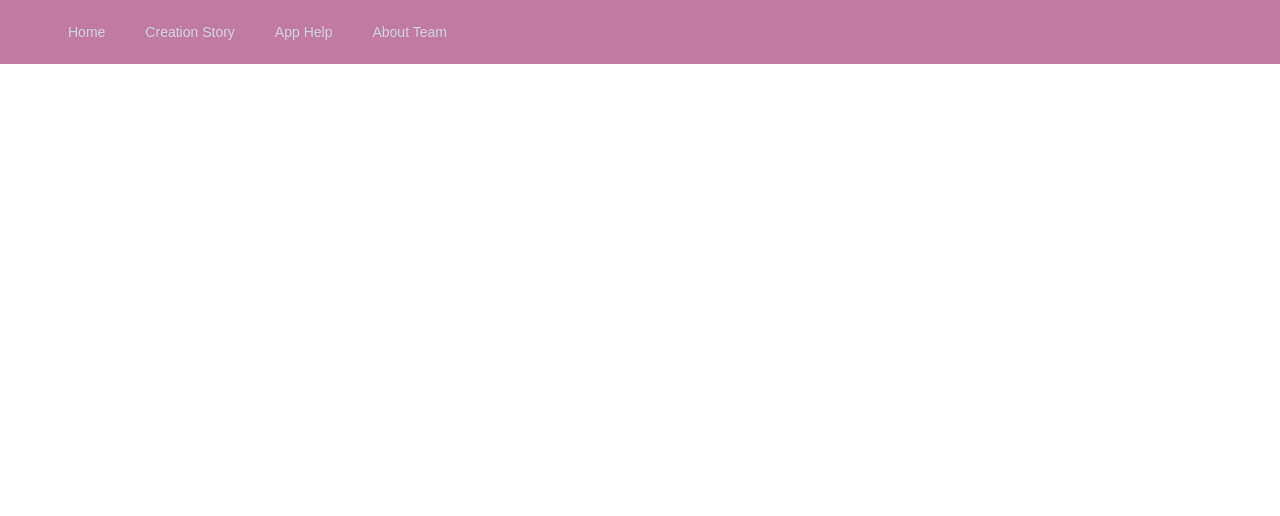
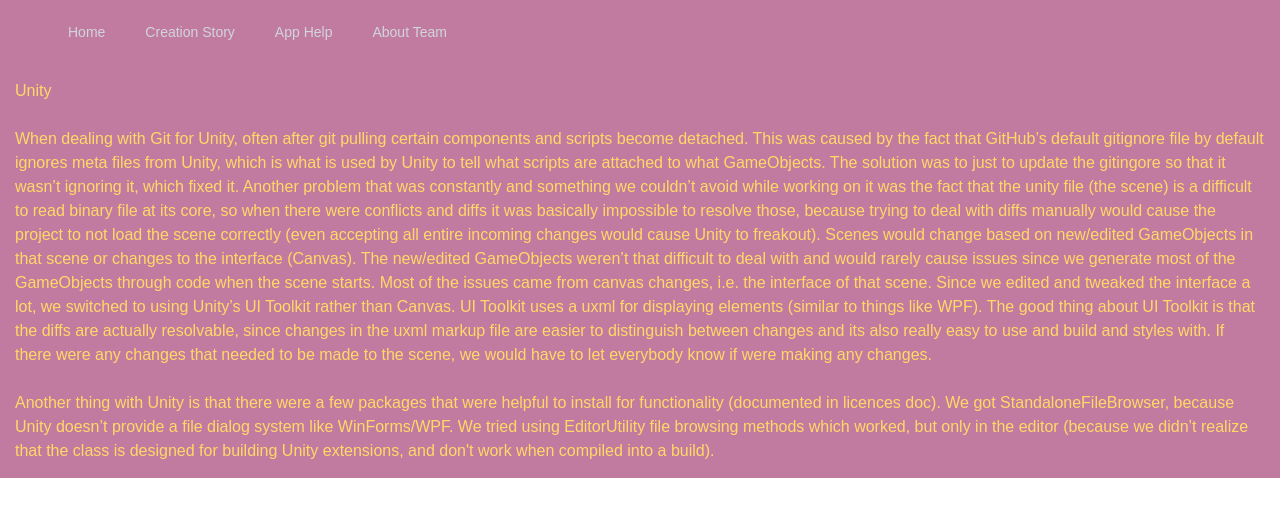
Before and after one commit to Gagana-Hettiarachchige/Spatial-Audio-Toolkit-Wiki, a Next.js app in the folder sat-wiki/: page /creation-story in a window 1280 px wide. Shown: the top 516 px of the page. Built offline with nearby package versions, Linux system fonts and the light colour scheme.

Commit message:
Embeded video on main page and added some content to the creation story article.

```diff
--- a/sat-wiki/app/creation-story/page.tsx
+++ b/sat-wiki/app/creation-story/page.tsx
@@ -12,7 +12,47 @@ import Image from "next/image";
 export default function Home() {
   return (
     <div>
-
+      <p className="textblob">
+      Unity
+      <br></br>
+      <br></br>
+      When dealing with Git for Unity,
+      often after git pulling certain components and scripts become detached.
+      This was caused by the fact that GitHub’s default gitignore file
+      by default ignores meta files from Unity, which is what is used by Unity
+      to tell what scripts are attached to what GameObjects.
+      The solution was to just to update the gitingore so that it wasn’t
+      ignoring it, which fixed it. Another problem that was constantly
+      and something we couldn’t avoid while working on it was the fact
+      that the unity file (the scene) is a difficult to read binary file at its
+      core, so when there were conflicts and diffs it was basically
+      impossible to resolve those, because trying to deal with diffs manually
+      would cause the project to not load the scene correctly
+      (even accepting all entire incoming changes would cause Unity to
+      freakout). Scenes would change based on new/edited GameObjects in
+      that scene or changes to the interface (Canvas). The new/edited
+      GameObjects weren’t that difficult to deal with and would rarely
+      cause issues since we generate most of the GameObjects through code
+      when the scene starts. Most of the issues came from canvas changes,
+      i.e. the interface of that scene. Since we edited and tweaked the
+      interface a lot, we switched to using Unity’s UI Toolkit rather than
+      Canvas. UI Toolkit uses a uxml for displaying elements
+      (similar to things like WPF). The good thing about UI Toolkit is
+      that the diffs are actually resolvable, since changes in the uxml
+      markup file are easier to distinguish between changes and its also
+      really easy to use and build and styles with. If there were any
+      changes that needed to be made to the scene, we would have to let
+      everybody know if were making any changes.
+      <br></br>
+      <br></br>
+      Another thing with Unity is that there were a few packages that
+      were helpful to install for functionality (documented in licences doc).
+      We got StandaloneFileBrowser, because Unity doesn’t provide a file dialog
+      system like WinForms/WPF. We tried using EditorUtility file browsing
+      methods which worked, but only in the editor (because we didn’t realize
+      that the class is designed for building Unity extensions,
+      and don't work when compiled into a build).
+      </p>
     </div>
   );
 }
--- a/sat-wiki/app/globals.css
+++ b/sat-wiki/app/globals.css
@@ -53,8 +53,6 @@ body {
   padding: 20px;
   font-size: 40px;
   font-weight: bolder;
-  align-self: center;
-  align-content: center;
   text-align: center;
   background-color: #c27ba0ff
 }
--- a/sat-wiki/app/page.tsx
+++ b/sat-wiki/app/page.tsx
@@ -110,14 +110,28 @@ export default function Home() {
     // </div>
     <div>
       <div className="grid grid-rows-[20px_1fr_20px] items-center justify-items-center min-h-screen p-8 pb-20 gap-16 sm:p-20 font-[family-name:var(--font-geist-sans)]">
-        <h1 className="LandingHeader rounded-full border border-solid">
+        {/* Title. */}
+        <h1 className="LandingHeader border border-solid">
             Welcome to the Spatial Audio Toolkit Wiki!
         </h1>
-        <p className="textblob rounded-full border border-solid">
-          Here we write about the stuff that came up when writing the app,
-          and host a how to and controls page.
-        </p>
-        <p className="textblob rounded-full border border-solid">
+
+        {/* Main page content. */}
+        <div>
+          <p className="textblob border border-solid content-center text-center items-center">
+            Here we document the creation process and a help page with a how to and controls.
+
+          </p>
+          {/* Promo video. */}
+          <div className="flex items-center justify-center textblob">
+              <iframe width="420" height="315"
+                src="https://www.youtube.com/embed/tk71RDny6M8">
+              </iframe>
+          </div>
+        </div>
+
+
+      </div>
+        <p className="textblob  border border-solid">
           Founders:
           Anthony Phan,
           Gage Hettiarachchige,
@@ -125,7 +139,6 @@ export default function Home() {
           Jake Warywoda,
           and Saiful Islam
         </p>
-      </div>
     </div>
   );
 }
```
